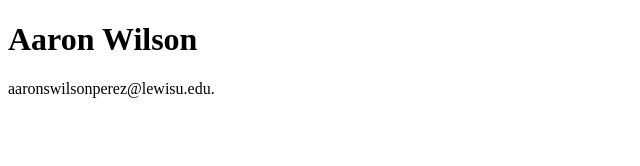
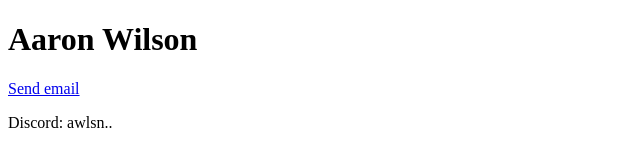
Before and after one commit to AaronWilson428/me, a plain HTML site: page index.html in a window 1280 px wide. Shown: the whole page, without its empty margins (0-640 px from the left). Drawn offline with Linux system fonts and the light colour scheme.

Commit message:
Update index.html

```diff
--- a/index.html
+++ b/index.html
@@ -6,7 +6,8 @@
 <body>
 
      <h1>Aaron Wilson</h1>
-     <p>aaronswilsonperez@lewisu.edu.</p>
+     <a href="mailto:aaronswilsonperez@lewisu.edu">Send email</a>
+     <p>Discord: awlsn..</p>
 
 </body>
 </html>
```
